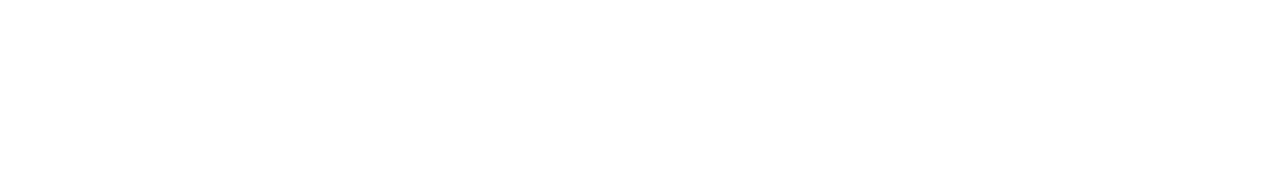
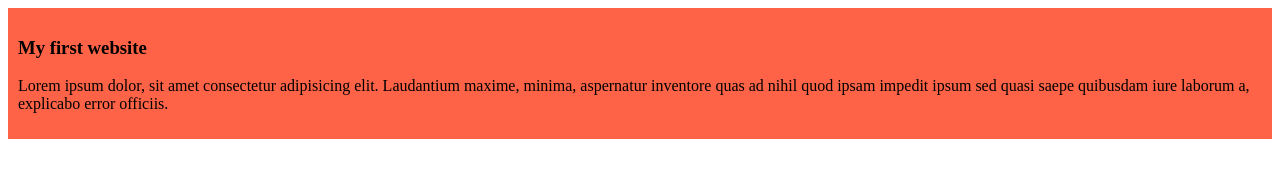
Before and after one commit to Takdirul-Rijan/my-little-website, a plain HTML site: page index.html in a window 1280 px wide. Drawn offline with Linux system fonts and the light colour scheme.

Commit message:
added the first blog

```diff
--- a/index.html
+++ b/index.html
@@ -4,8 +4,17 @@
     <meta charset="UTF-8">
     <meta name="viewport" content="width=device-width, initial-scale=1.0">
     <title>My little website</title>
+
+    <link rel="stylesheet" href="styles/blog.css">
 </head>
 <body>
 
+    <div>
+
+        <h3>My first website</h3>
+        <p>Lorem ipsum dolor, sit amet consectetur adipisicing elit. Laudantium maxime, minima, aspernatur inventore quas ad nihil quod ipsam impedit ipsum sed quasi saepe quibusdam iure laborum a, explicabo error officiis.</p>
+
+    </div>
+
 </body>
 </html>
--- /dev/null
+++ b/styles/blog.css
@@ -0,0 +1,4 @@
+div{
+    background-color: tomato;
+    padding: 10px;
+}
```
